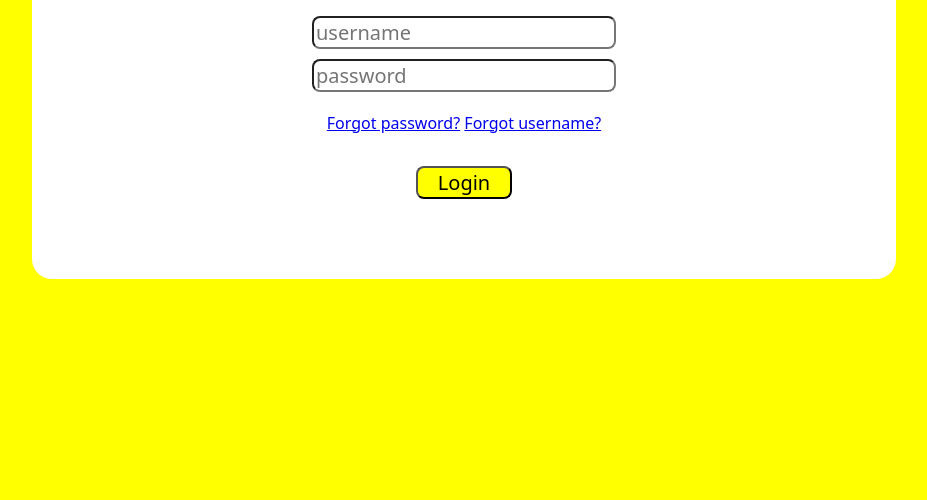
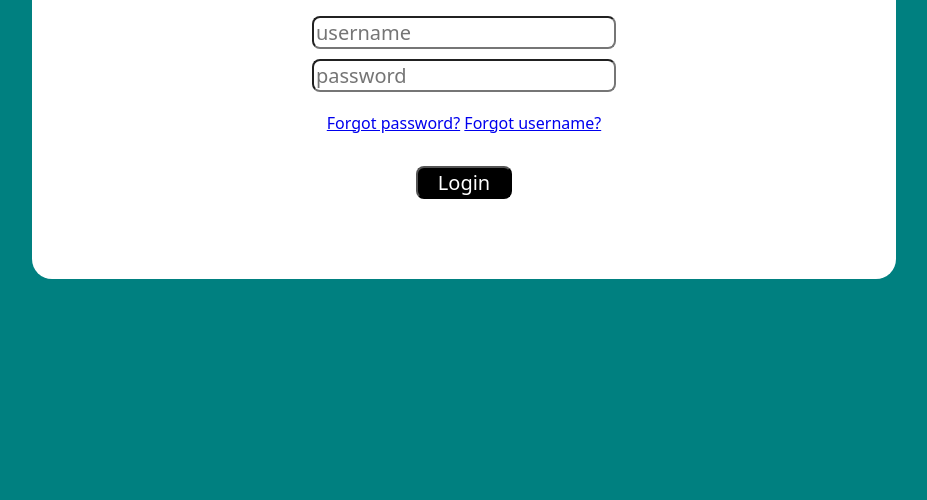
Before and after one commit to Sqwoze/simple-login-page, a plain HTML site: page index.html in a window 1280 px wide. Shown: the part 300-800 px from the top of the page, without its empty margins (176-1103 px from the left). Drawn offline with Linux system fonts and the light colour scheme.

Commit message:
change the website colors/look

```diff
--- a/css/style.css
+++ b/css/style.css
@@ -3,7 +3,7 @@
 }
 
 body {
-    background-color: yellow;
+    background-color: teal;
 
 }
 
@@ -46,8 +46,8 @@ h1 {
     font-family: system-ui, -apple-system, BlinkMacSystemFont, 'Segoe UI', Roboto, Oxygen, Ubuntu, Cantarell, 'Open Sans', 'Helvetica Neue', sans-serif;
     padding-left: 20px;
     padding-right: 20px;
-    color: black;
-    background-color: yellow;
+    color: white;
+    background-color: black;
     position: relative;
     top: 20px;
 }
```
Also changed, not shown: LICENSE.txt (added), 1 other file.
